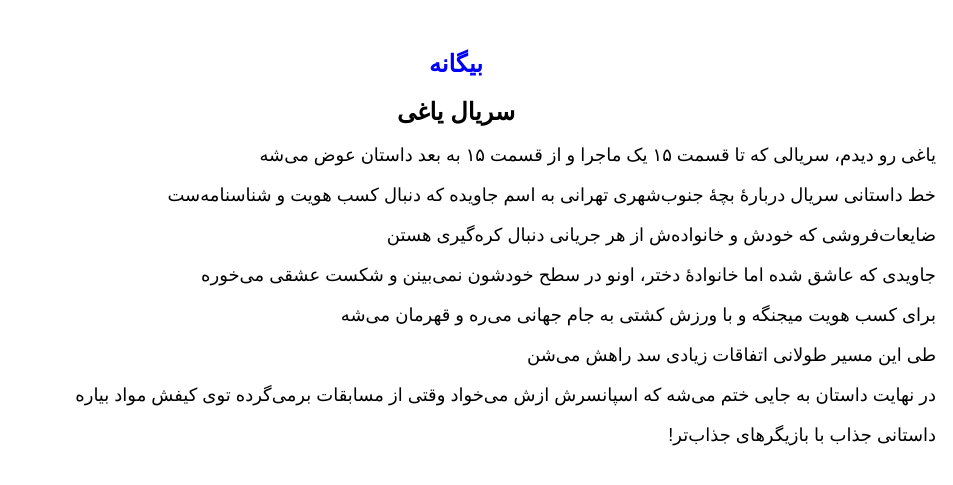
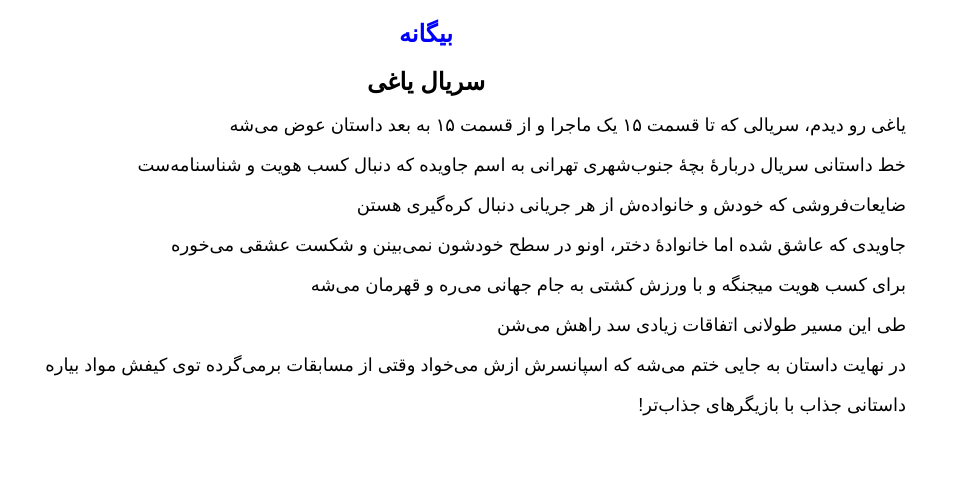
Before and after one commit to darkblog/darkblog.github.io, a Jekyll site: the page built from _posts/2023-8-19-4.md, in a window 1280 px wide. Shown: the top 485 px of the page, without its empty margins (327-1280 px from the left). Built offline with Jekyll 4.4.1, drawn with Linux system fonts in a browser that asks for light colours.

Commit message:
Update default.html

```diff
--- a/_layouts/default.html
+++ b/_layouts/default.html
@@ -10,7 +10,7 @@
 <title>{{ page.title }}</title>
 <meta name="description" content="{{ page.title }}">
 <link rel="canonical" href="{{ page.url | replace:'index.html','' | prepend: site.baseurl | prepend: site.url }}">
-<style amp-custom>body{font-family:sans-serif;margin:auto;max-width:75%;padding:30px;text-align:center}h1,h2{font-size:x-large}a{color:blue;text-decoration:none;padding:10px}p{text-align:right;font-size:large}</style>
+<style amp-custom>body{font-family:sans-serif;margin:auto;max-width:75%;text-align:center}h1,h2{font-size:x-large}a{color:blue;text-decoration:none;padding:10px}p{text-align:right;font-size:large}</style>
 </head>
 <body>
 <nav>
```
